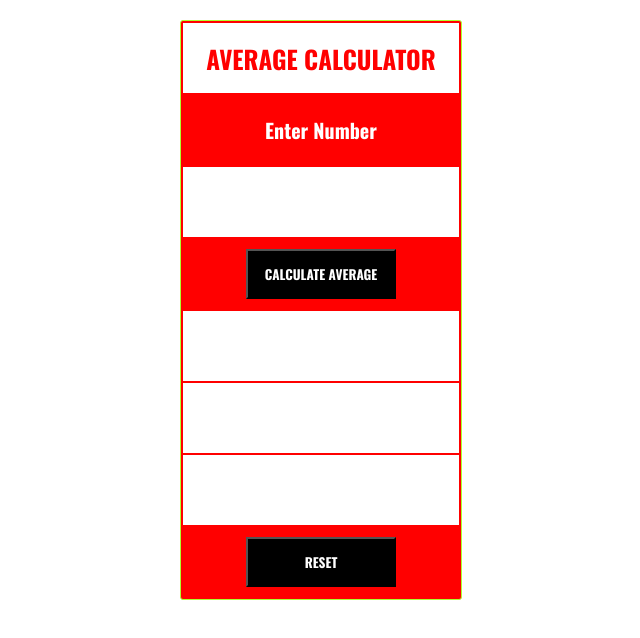
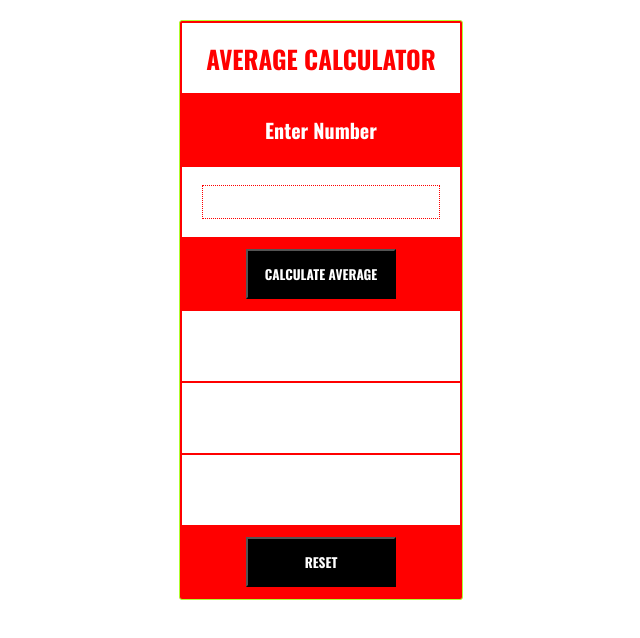
Before and after one commit to vedatsozen/averagecalculator, a plain HTML site: page index.html in a window 1280 px wide. Shown: the whole page, without its empty margins (319-959 px from the left). Drawn offline with nearby package versions, Linux system fonts and the light colour scheme.

Commit message:
Update stil.css

```diff
--- a/stil.css
+++ b/stil.css
@@ -35,7 +35,7 @@ input {
     font-size: 20px;
     font-family:'Gill Sans', 'Gill Sans MT', Calibri, 'Trebuchet MS', sans-serif;
     text-align: right;
-    border: none;
+    border: 1px dotted red;
     height: 30px;
 
 }
```
